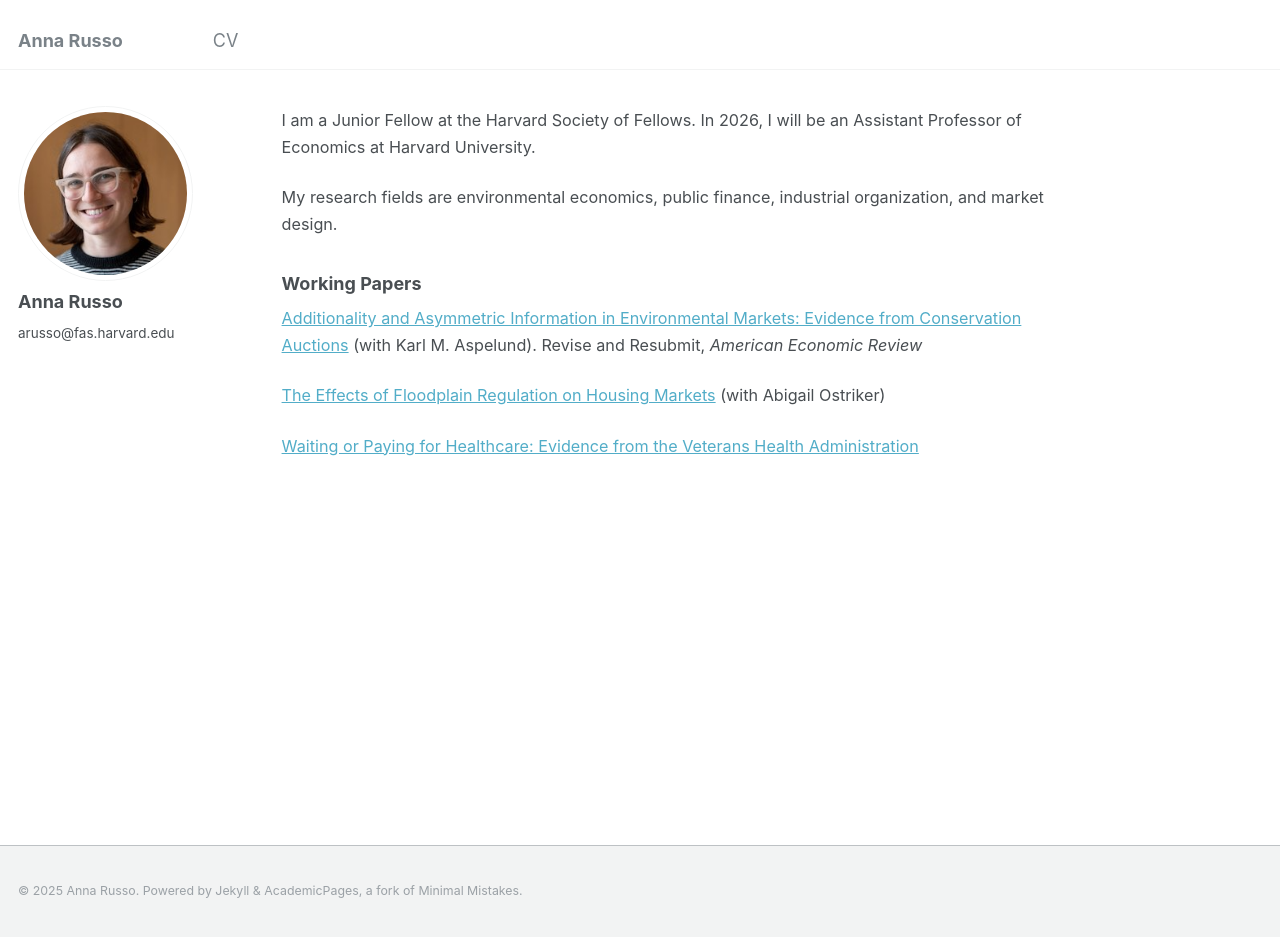
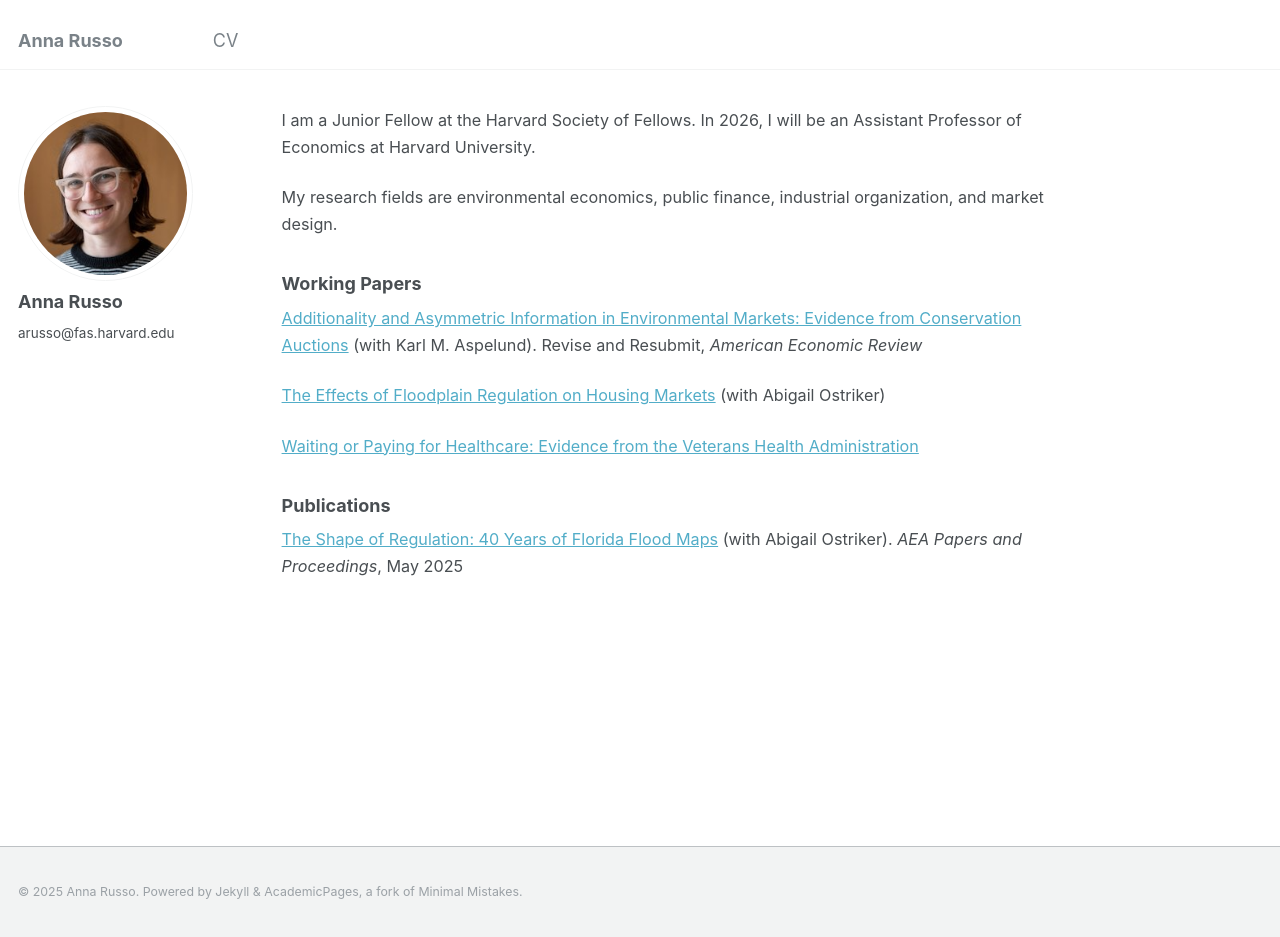
Before and after one commit to annarusso/annarusso.github.io, a Jekyll site: the page built from _pages/about.md, in a window 1280 px wide and 937 px high. Built offline with Jekyll 4.4.1, drawn with Linux system fonts in a browser that asks for light colours.

Commit message:
Update about.md

```diff
--- a/_pages/about.md
+++ b/_pages/about.md
@@ -26,3 +26,8 @@ My research fields are environmental economics, public finance, industrial organ
 
 <span style="font-size:0.9em;">
 [Waiting or Paying for Healthcare: Evidence from the Veterans Health Administration](https://annarusso.github.io/papers/russo_wait.pdf)
+
+
+### Publications
+<span style="font-size:0.9em;">
+[The Shape of Regulation: 40 Years of Florida Flood Maps](https://annarusso.github.io/papers/ostriker-russo-2025-the-shape-of-regulation-40-years-of-florida-flood-maps.pdf) (with Abigail Ostriker). _AEA Papers and Proceedings_, May 2025
```
